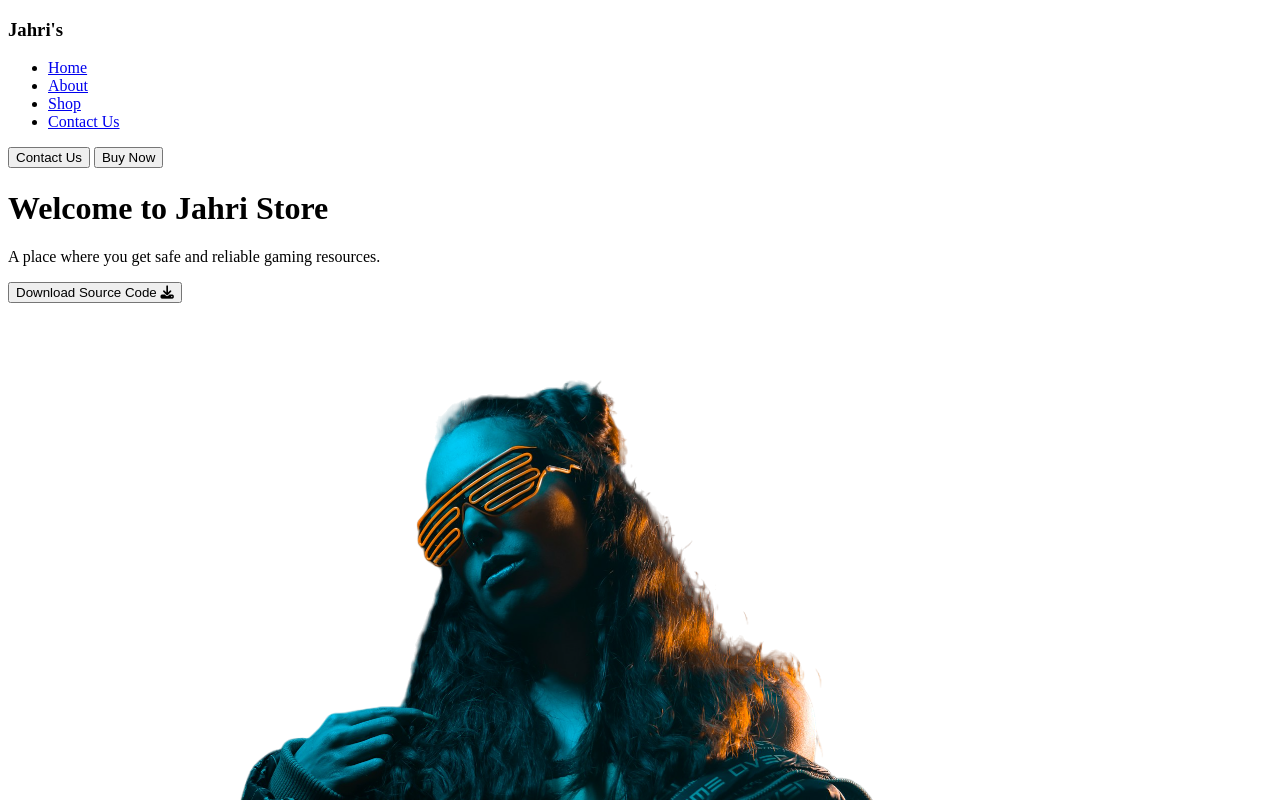
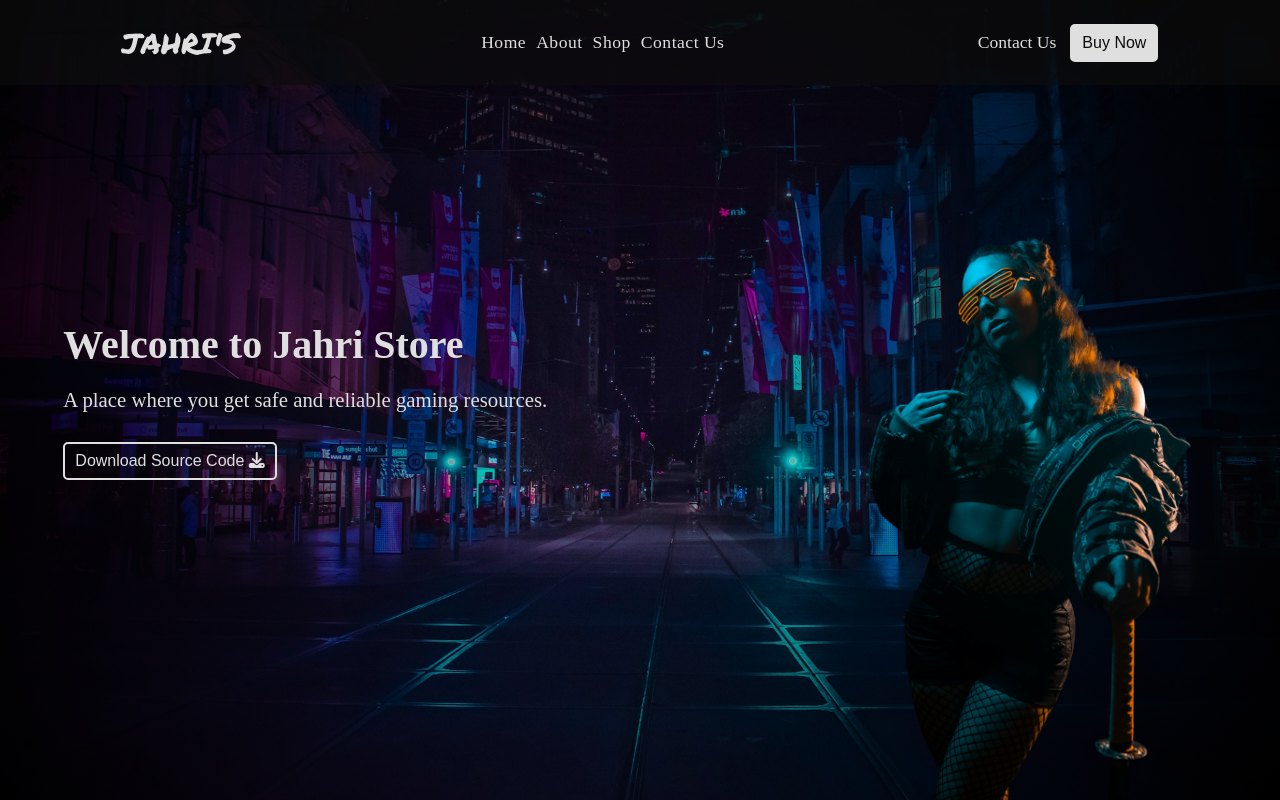
Before and after one commit to limerence21/Jahri-topup-store, a plain HTML site: page index.html in a window 1280 px wide. Shown: the top 800 px of the page. Drawn offline with Linux system fonts and the light colour scheme; the site is published under a folder, as on GitHub Pages, so addresses that start at the root find nothing; a web font is replaced by a local one.

Commit message:
Update index.html

```diff
--- a/index.html
+++ b/index.html
@@ -4,24 +4,24 @@
     <meta charset="UTF-8">
     <meta name="viewport" content="width=device-width, initial-scale=1.0">
     <title>Jahri Top Up</title>
-    <link rel="icon" href="/img/j-logo.png">
+    <link rel="icon" href="./img/j-logo.png">
 </head>
 <!-- MY CSS -->
-<link rel="stylesheet" href="/css/style.css">
-<link rel="stylesheet" href="/css/u568px.css">
+<link rel="stylesheet" href="./css/style.css">
+<link rel="stylesheet" href="./css/u568px.css">
 <body>
     <main>
         <nav class="navbar">
             <h3>Jahri's</h3>
             <ul>
                 <li><a href="#">Home</a></li>
-                <li><a href="/about/index.html">About</a></li>
-                <li><a href="/shop/index.html">Shop</a></li>
-                <li><a href="/contact/index.html">Contact Us</a></li>
+                <li><a href="./about/index.html">About</a></li>
+                <li><a href="./shop/index.html">Shop</a></li>
+                <li><a href="./contact/index.html">Contact Us</a></li>
             </ul>
             <div class="btn">
-                <button class="btn-left" onclick="window.location.href='/contact/index.html'">Contact Us</button>
-                <button class="btn-right" onclick="window.location.href='/shop/index.html'">Buy Now</button>
+                <button class="btn-left" onclick="window.location.href='./contact/index.html'">Contact Us</button>
+                <button class="btn-right" onclick="window.location.href='./shop/index.html'">Buy Now</button>
             </div>
         </nav>
         <header>
@@ -42,7 +42,7 @@
         </div>
     </main>
     <!-- MY JS -->
-    <script src="/js/main.js"></script>
+    <script src="./js/main.js"></script>
     <!-- FONTAWESOME JS -->
     <script src="https://kit.fontawesome.com/fda7793d93.js" crossorigin="anonymous"></script>
 </body>
```
